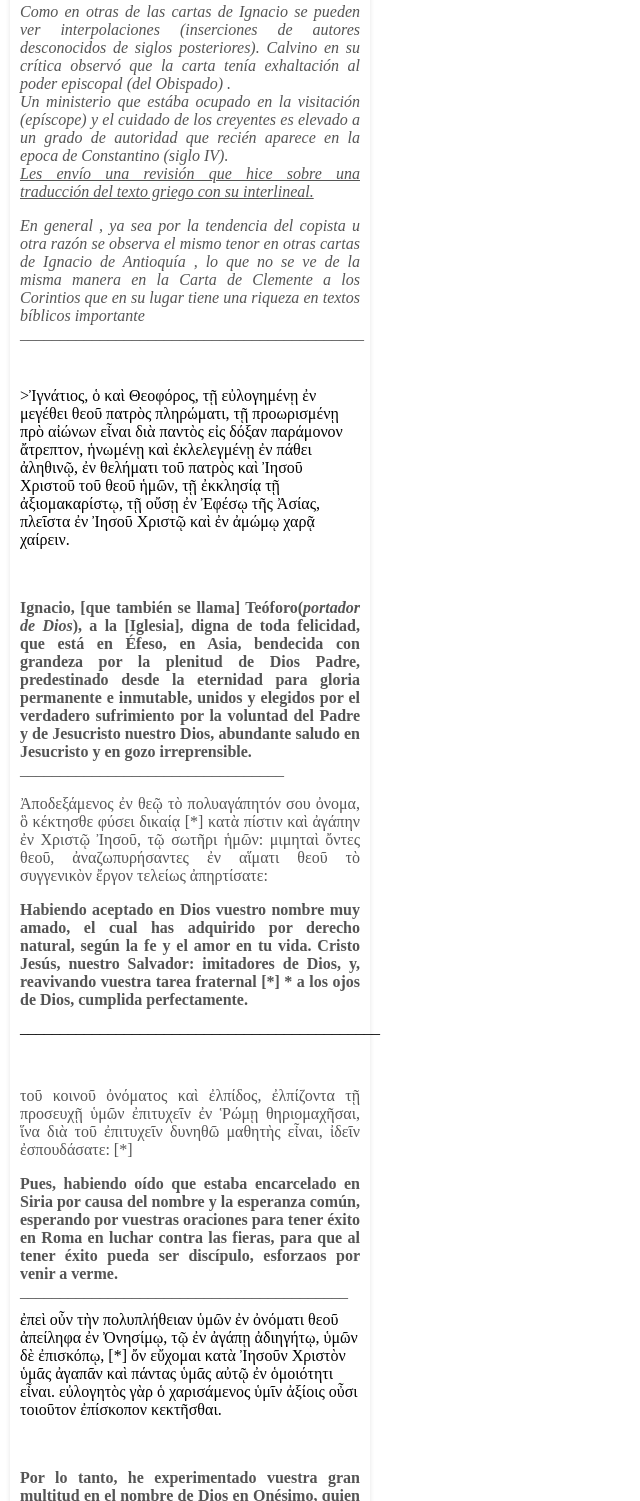
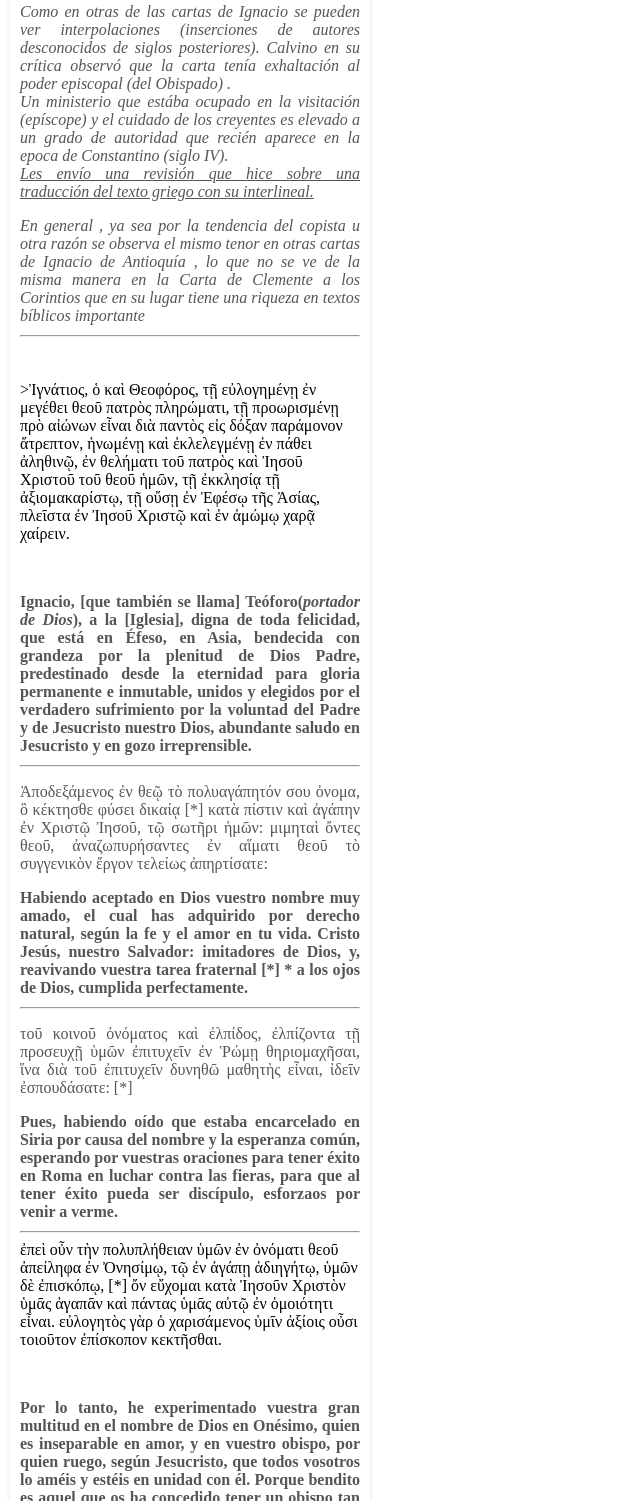
Before and after one commit to LaBibliaTeca/Ignacio, a plain HTML site: page index.html in a window 1280 px wide. Shown: the part 256-1757 px from the top of the page, without its empty margins (0-640 px from the left). Drawn offline with Linux system fonts and the light colour scheme.

Commit message:
Update index.html

```diff
--- a/index.html
+++ b/index.html
@@ -48,7 +48,7 @@ Un ministerio que est&aacute;ba ocupado en la visitaci&oacute;n (ep&iacute;scope
 <u>Les env&iacute;o una revisi&oacute;n que hice sobre una traducci&oacute;n del texto griego con su interlineal.</u> </i></p>
 
 <p><i>En general , ya sea por la tendencia del copista u otra raz&oacute;n se observa el mismo tenor en otras cartas de Ignacio de Antioqu&iacute;a , lo que no se ve de la misma manera en la Carta de Clemente a los Corintios que en su lugar tiene una riqueza en textos b&iacute;blicos importante<br />
-___________________________________________</i></p>
+</i></p><hr>
 
 <p>&nbsp;</p>
 &gt;Ἰ&gamma;&nu;ά&tau;&iota;&omicron;&sigmaf;, ὁ &kappa;&alpha;ὶ &Theta;&epsilon;&omicron;&phi;ό&rho;&omicron;&sigmaf;, &tau;ῇ &epsilon;ὐ&lambda;&omicron;&gamma;&eta;&mu;έ&nu;ῃ ἐ&nu; &mu;&epsilon;&gamma;έ&theta;&epsilon;&iota; &theta;&epsilon;&omicron;ῦ &pi;&alpha;&tau;&rho;ὸ&sigmaf; &pi;&lambda;&eta;&rho;ώ&mu;&alpha;&tau;&iota;, &tau;ῇ &pi;&rho;&omicron;&omega;&rho;&iota;&sigma;&mu;έ&nu;ῃ &pi;&rho;ὸ &alpha;ἰώ&nu;&omega;&nu; &epsilon;ἶ&nu;&alpha;&iota; &delta;&iota;ὰ &pi;&alpha;&nu;&tau;ὸ&sigmaf; &epsilon;ἰ&sigmaf; &delta;ό&xi;&alpha;&nu; &pi;&alpha;&rho;ά&mu;&omicron;&nu;&omicron;&nu; ἄ&tau;&rho;&epsilon;&pi;&tau;&omicron;&nu;, ἡ&nu;&omega;&mu;έ&nu;ῃ &kappa;&alpha;ὶ ἐ&kappa;&lambda;&epsilon;&lambda;&epsilon;&gamma;&mu;έ&nu;ῃ ἐ&nu; &pi;ά&theta;&epsilon;&iota; ἀ&lambda;&eta;&theta;&iota;&nu;ῷ, ἐ&nu; &theta;&epsilon;&lambda;ή&mu;&alpha;&tau;&iota; &tau;&omicron;ῦ &pi;&alpha;&tau;&rho;ὸ&sigmaf; &kappa;&alpha;ὶ Ἰ&eta;&sigma;&omicron;ῦ &Chi;&rho;&iota;&sigma;&tau;&omicron;ῦ &tau;&omicron;ῦ &theta;&epsilon;&omicron;ῦ ἡ&mu;ῶ&nu;, &tau;ῇ ἐ&kappa;&kappa;&lambda;&eta;&sigma;ίᾳ &tau;ῇ ἀ&xi;&iota;&omicron;&mu;&alpha;&kappa;&alpha;&rho;ί&sigma;&tau;ῳ, &tau;ῇ &omicron;ὔ&sigma;ῃ ἐ&nu; Ἐ&phi;έ&sigma;ῳ &tau;ῆ&sigmaf; Ἀ&sigma;ί&alpha;&sigmaf;, &pi;&lambda;&epsilon;ῖ&sigma;&tau;&alpha; ἐ&nu; Ἰ&eta;&sigma;&omicron;ῦ &Chi;&rho;&iota;&sigma;&tau;ῷ &kappa;&alpha;ὶ ἐ&nu; ἀ&mu;ώ&mu;ῳ &chi;&alpha;&rho;ᾷ &chi;&alpha;ί&rho;&epsilon;&iota;&nu;.
@@ -56,19 +56,19 @@ ___________________________________________</i></p>
 <p>&nbsp;</p>
 
 <p><b>Ignacio, [que tambi&eacute;n se llama] Te&oacute;foro(<i>portador de Dios</i>), a la [Iglesia], digna de toda felicidad, que est&aacute; en &Eacute;feso, en Asia, bendecida con grandeza por la plenitud de Dios Padre, predestinado desde la eternidad para gloria permanente e inmutable, unidos y elegidos por el verdadero sufrimiento por la voluntad del Padre y de Jesucristo nuestro Dios, abundante saludo en Jesucristo y en gozo irreprensible. </b><br />
-_________________________________</p>
+</p><hr>
 
 <p>Ἀ&pi;&omicron;&delta;&epsilon;&xi;ά&mu;&epsilon;&nu;&omicron;&sigmaf; ἐ&nu; &theta;&epsilon;ῷ &tau;ὸ &pi;&omicron;&lambda;&upsilon;&alpha;&gamma;ά&pi;&eta;&tau;ό&nu; &sigma;&omicron;&upsilon; ὀ&nu;&omicron;&mu;&alpha;, ὃ &kappa;έ&kappa;&tau;&eta;&sigma;&theta;&epsilon; &phi;ύ&sigma;&epsilon;&iota; &delta;&iota;&kappa;&alpha;ίᾳ [*] &kappa;&alpha;&tau;ὰ &pi;ί&sigma;&tau;&iota;&nu; &kappa;&alpha;ὶ ἀ&gamma;ά&pi;&eta;&nu; ἐ&nu; &Chi;&rho;&iota;&sigma;&tau;ῷ Ἰ&eta;&sigma;&omicron;ῦ, &tau;ῷ &sigma;&omega;&tau;ῆ&rho;&iota; ἡ&mu;ῶ&nu;: &mu;&iota;&mu;&eta;&tau;&alpha;ὶ ὄ&nu;&tau;&epsilon;&sigmaf; &theta;&epsilon;&omicron;ῦ, ἀ&nu;&alpha;&zeta;&omega;&pi;&upsilon;&rho;ή&sigma;&alpha;&nu;&tau;&epsilon;&sigmaf; ἐ&nu; &alpha;ἵ&mu;&alpha;&tau;&iota; &theta;&epsilon;&omicron;ῦ &tau;ὸ &sigma;&upsilon;&gamma;&gamma;&epsilon;&nu;&iota;&kappa;ὸ&nu; ἔ&rho;&gamma;&omicron;&nu; &tau;&epsilon;&lambda;&epsilon;ί&omega;&sigmaf; ἀ&pi;&eta;&rho;&tau;ί&sigma;&alpha;&tau;&epsilon;:</p>
 
 <p><b>Habiendo aceptado en Dios vuestro nombre muy amado, el cual has adquirido por derecho natural, seg&uacute;n la fe y el amor en tu vida. Cristo Jes&uacute;s, nuestro Salvador: imitadores de Dios, y, reavivando vuestra tarea fraternal [*] * a los ojos de Dios, cumplida perfectamente.</b></p>
-<b> </b>_____________________________________________
+<b> </b><hr>
 
-<p>&nbsp;</p>
+
 
 <p>&tau;&omicron;ῦ &kappa;&omicron;&iota;&nu;&omicron;ῦ ὀ&nu;ό&mu;&alpha;&tau;&omicron;&sigmaf; &kappa;&alpha;ὶ ἐ&lambda;&pi;ί&delta;&omicron;&sigmaf;, ἐ&lambda;&pi;ί&zeta;&omicron;&nu;&tau;&alpha; &tau;ῇ &pi;&rho;&omicron;&sigma;&epsilon;&upsilon;&chi;ῇ ὑ&mu;ῶ&nu; ἐ&pi;&iota;&tau;&upsilon;&chi;&epsilon;ῖ&nu; ἐ&nu; Ῥώ&mu;ῃ &theta;&eta;&rho;&iota;&omicron;&mu;&alpha;&chi;ῆ&sigma;&alpha;&iota;, ἵ&nu;&alpha; &delta;&iota;ὰ &tau;&omicron;ῦ ἐ&pi;&iota;&tau;&upsilon;&chi;&epsilon;ῖ&nu; &delta;&upsilon;&nu;&eta;&theta;ῶ &mu;&alpha;&theta;&eta;&tau;ὴ&sigmaf; &epsilon;ἶ&nu;&alpha;&iota;, ἰ&delta;&epsilon;ῖ&nu; ἐ&sigma;&pi;&omicron;&upsilon;&delta;ά&sigma;&alpha;&tau;&epsilon;: [*]</p>
 
 <p><b>Pues, habiendo o&iacute;do que estaba encarcelado en Siria por causa del nombre y la esperanza com&uacute;n, esperando por vuestras oraciones para tener &eacute;xito en Roma en luchar contra las fieras, para que al tener &eacute;xito pueda ser disc&iacute;pulo, esforzaos por venir a verme. </b><br />
-_________________________________________</p>
+</p><hr>
 ἐ&pi;&epsilon;ὶ &omicron;ὖ&nu; &tau;ὴ&nu; &pi;&omicron;&lambda;&upsilon;&pi;&lambda;ή&theta;&epsilon;&iota;&alpha;&nu; ὑ&mu;ῶ&nu; ἐ&nu; ὀ&nu;ό&mu;&alpha;&tau;&iota; &theta;&epsilon;&omicron;ῦ ἀ&pi;&epsilon;ί&lambda;&eta;&phi;&alpha; ἐ&nu; Ὀ&nu;&eta;&sigma;ί&mu;ῳ, &tau;ῷ ἐ&nu; ἀ&gamma;ά&pi;ῃ ἀ&delta;&iota;&eta;&gamma;ή&tau;ῳ, ὑ&mu;ῶ&nu; &delta;ὲ ἐ&pi;&iota;&sigma;&kappa;ό&pi;ῳ, [*] ὄ&nu; &epsilon;ὔ&chi;&omicron;&mu;&alpha;&iota; &kappa;&alpha;&tau;ὰ Ἰ&eta;&sigma;&omicron;ῦ&nu; &Chi;&rho;&iota;&sigma;&tau;ὸ&nu; ὑ&mu;ᾶ&sigmaf; ἀ&gamma;&alpha;&pi;ᾶ&nu; &kappa;&alpha;ὶ &pi;ά&nu;&tau;&alpha;&sigmaf; ὑ&mu;ᾶ&sigmaf; &alpha;ὐ&tau;ῷ ἐ&nu; ὁ&mu;&omicron;&iota;ό&tau;&eta;&tau;&iota; &epsilon;ἶ&nu;&alpha;&iota;. &epsilon;ὐ&lambda;&omicron;&gamma;&eta;&tau;ὸ&sigmaf; &gamma;ὰ&rho; ὁ &chi;&alpha;&rho;&iota;&sigma;ά&mu;&epsilon;&nu;&omicron;&sigmaf; ὑ&mu;ῖ&nu; ἀ&xi;ί&omicron;&iota;&sigmaf; &omicron;ὖ&sigma;&iota; &tau;&omicron;&iota;&omicron;ῦ&tau;&omicron;&nu; ἐ&pi;ί&sigma;&kappa;&omicron;&pi;&omicron;&nu; &kappa;&epsilon;&kappa;&tau;ῆ&sigma;&theta;&alpha;&iota;.
 
 <p>&nbsp;</p>
```
